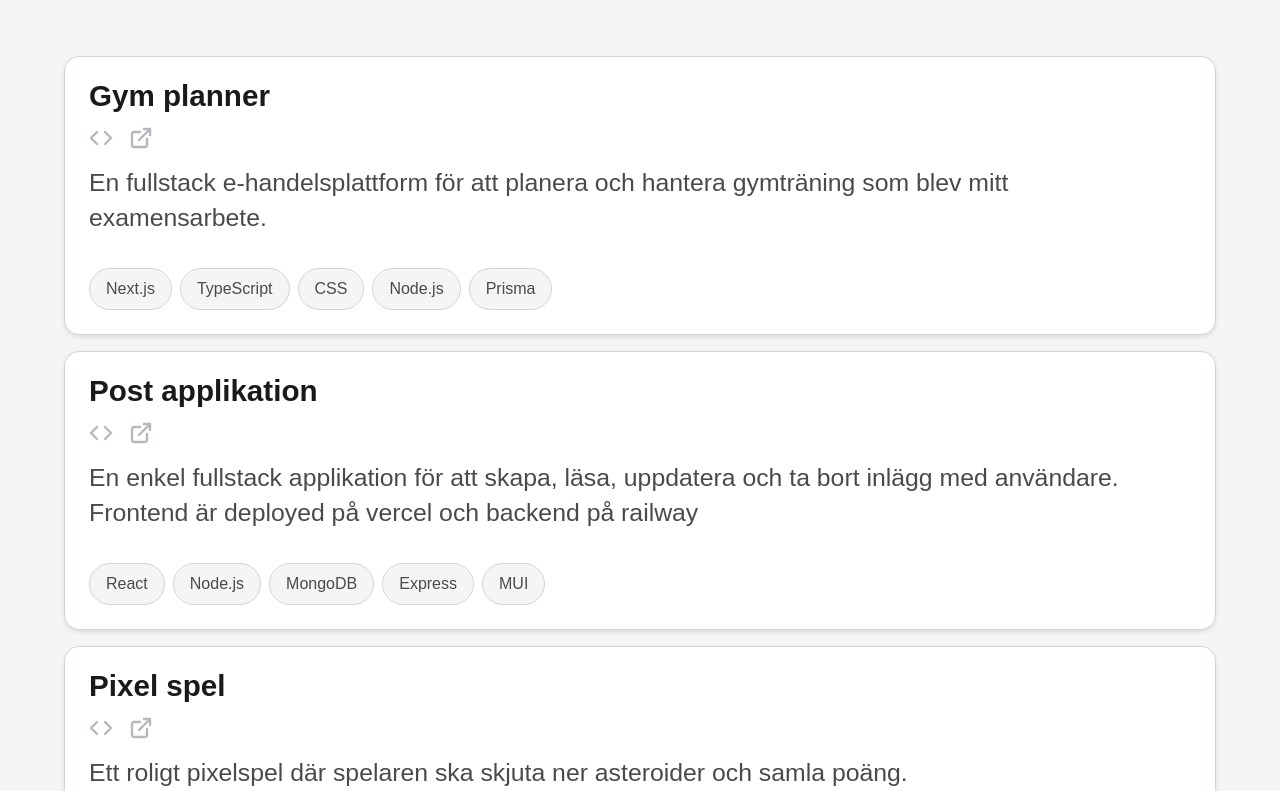
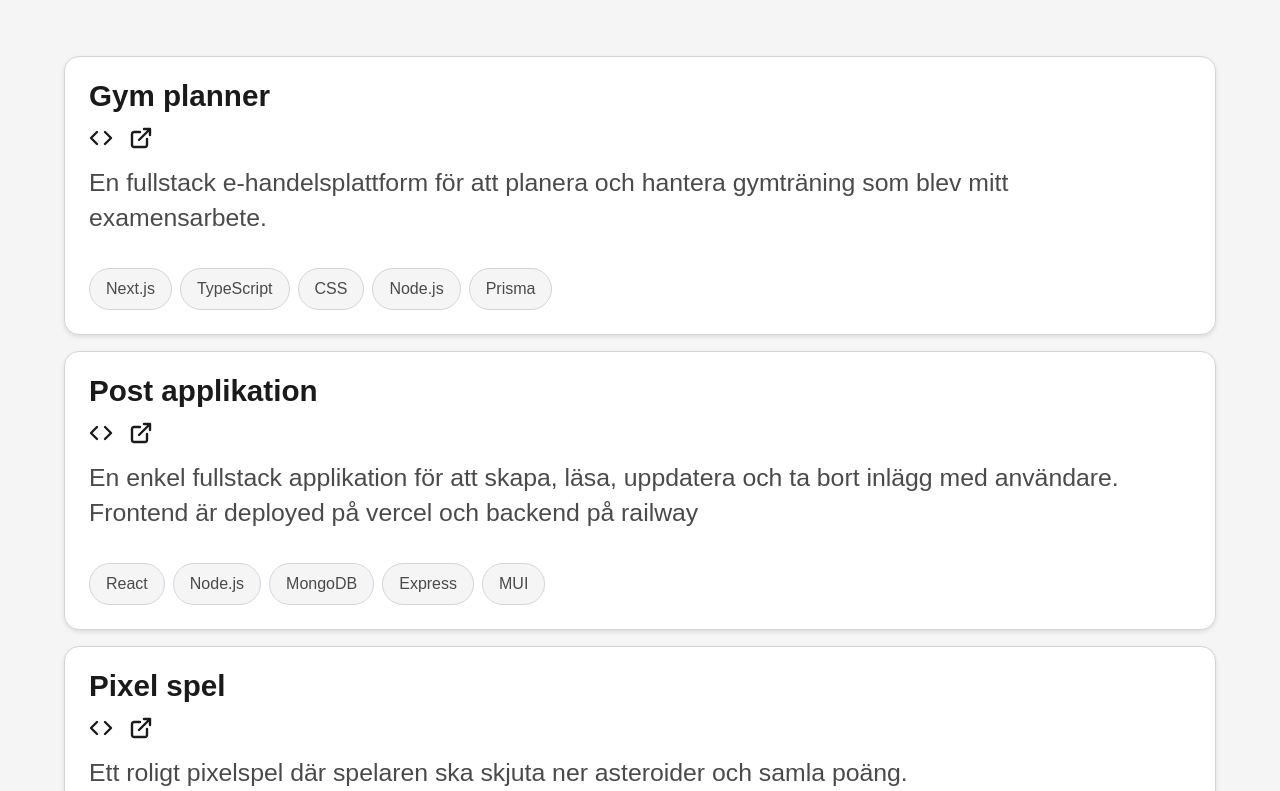
Before and after one commit to Kind606/portfolio-kevin, a Next.js app: page / in a window 1280 px wide. Shown: the part 1729-2520 px from the top of the page. Built offline with nearby package versions, Linux system fonts and the light colour scheme.

Commit message:
Refactor footer component to use ExternalLink icon and update styles; add CodeIcon, MoonIcon, and SunIcon components for improved theme toggle functionality

```diff
--- a/src/components/footer/footer.module.css
+++ b/src/components/footer/footer.module.css
@@ -49,6 +49,7 @@
     display: flex;
     gap: 0.5rem;
     line-height: 1;
+    color: var(--text-main);
 
     position: relative;
     width: fit-content;
--- a/src/components/footer/footer.tsx
+++ b/src/components/footer/footer.tsx
@@ -1,7 +1,7 @@
 "use client";
 
-import Image from "next/image";
 import { useLanguage } from "../../contexts/LanguageContext";
+import ExternalLink from "../icons/ExternalLink";
 import TitleHead from "../titleHead/TitleHead";
 import styles from "./footer.module.css";
 
@@ -22,45 +22,25 @@ export default function Footer() {
                 rel="noopener noreferrer"
               >
                 {t.footer.cv}
-                <Image
-                  src="/ExternalLink.svg"
-                  alt="CV"
-                  width={28}
-                  height={28}
-                />
+                <ExternalLink size={28} />
               </a>
             </li>
             <li>
               <a href="mailto:kevin.hellgren@hotmail.com?subject=Portfolio Contact">
                 {t.footer.email}
-                <Image
-                  src="/ExternalLink.svg"
-                  alt="Email"
-                  width={28}
-                  height={28}
-                />
+                <ExternalLink size={28} />
               </a>
             </li>
             <li>
               <a href="https://github.com/Kind606">
                 {t.footer.github}
-                <Image
-                  src="/ExternalLink.svg"
-                  alt="Github"
-                  width={28}
-                  height={28}
-                />
+                <ExternalLink size={28} />
               </a>
             </li>
             <li>
               <a href="https://www.linkedin.com/in/kevin-hellgren-1217212a9">
                 {t.footer.linkedin}
-                <Image
-                  src="/ExternalLink.svg"
-                  alt="LinkedIn"
-                  width={28}
-                  height={28}
-                />
+                <ExternalLink size={28} />
               </a>
             </li>
             <li>
--- /dev/null
+++ b/src/components/icons/CodeIcon.tsx
@@ -0,0 +1,19 @@
+export default function CodeIcon({ size = 24 }: { size?: number }) {
+  return (
+    <svg
+      width={size}
+      height={size}
+      viewBox="0 0 40 40"
+      fill="none"
+      xmlns="http://www.w3.org/2000/svg"
+    >
+      <path
+        d="M26.6668 30L36.6668 20L26.6668 10M13.3335 10L3.3335 20L13.3335 30"
+        stroke="currentColor"
+        strokeWidth="4"
+        strokeLinecap="round"
+        strokeLinejoin="round"
+      />
+    </svg>
+  );
+}
--- /dev/null
+++ b/src/components/icons/ExternalLink.tsx
@@ -0,0 +1,19 @@
+export default function ExternalLink({ size = 24 }: { size?: number }) {
+  return (
+    <svg
+      width={size}
+      height={size}
+      viewBox="0 0 40 40"
+      fill="none"
+      xmlns="http://www.w3.org/2000/svg"
+    >
+      <path
+        d="M30 21.6667V31.6667C30 32.5507 29.6488 33.3986 29.0237 34.0237C28.3986 34.6488 27.5507 35 26.6667 35H8.33333C7.44928 35 6.60143 34.6488 5.97631 34.0237C5.35119 33.3986 5 32.5507 5 31.6667V13.3333C5 12.4493 5.35119 11.6014 5.97631 10.9763C6.60143 10.3512 7.44928 10 8.33333 10H18.3333M25 5H35M35 5V15M35 5L16.6667 23.3333"
+        stroke="currentColor"
+        strokeWidth="4"
+        strokeLinecap="round"
+        strokeLinejoin="round"
+      />
+    </svg>
+  );
+}
--- /dev/null
+++ b/src/components/icons/MoonIcon.tsx
@@ -0,0 +1,17 @@
+export default function MoonIcon({ size = 24 }: { size?: number }) {
+  return (
+    <svg
+      xmlns="http://www.w3.org/2000/svg"
+      width={size}
+      height={size}
+      viewBox="0 0 24 24"
+      fill="none"
+      stroke="currentColor"
+      strokeWidth="2"
+      strokeLinecap="round"
+      strokeLinejoin="round"
+    >
+      <path d="M21 12.79A9 9 0 1 1 11.21 3 7 7 0 0 0 21 12.79z" />
+    </svg>
+  );
+}
--- /dev/null
+++ b/src/components/icons/SunIcon.tsx
@@ -0,0 +1,25 @@
+export default function SunIcon({ size = 24 }: { size?: number }) {
+  return (
+    <svg
+      xmlns="http://www.w3.org/2000/svg"
+      width={size}
+      height={size}
+      viewBox="0 0 24 24"
+      fill="none"
+      stroke="currentColor"
+      strokeWidth="2"
+      strokeLinecap="round"
+      strokeLinejoin="round"
+    >
+      <circle cx="12" cy="12" r="5" />
+      <line x1="12" y1="1" x2="12" y2="3" />
+      <line x1="12" y1="21" x2="12" y2="23" />
+      <line x1="4.22" y1="4.22" x2="5.64" y2="5.64" />
+      <line x1="18.36" y1="18.36" x2="19.78" y2="19.78" />
+      <line x1="1" y1="12" x2="3" y2="12" />
+      <line x1="21" y1="12" x2="23" y2="12" />
+      <line x1="4.22" y1="19.78" x2="5.64" y2="18.36" />
+      <line x1="18.36" y1="5.64" x2="19.78" y2="4.22" />
+    </svg>
+  );
+}
--- a/src/components/languageToggle/languageToggle.module.css
+++ b/src/components/languageToggle/languageToggle.module.css
@@ -9,6 +9,7 @@
   border: 2px solid var(--border-card);
   border-radius: 50%;
   font-size: 1rem;
+  font-weight: bold;
   color: var(--text-main);
   cursor: pointer;
   transition: all 0.3s ease;
--- a/src/components/projectsSection/projectCard/projectCard.module.css
+++ b/src/components/projectsSection/projectCard/projectCard.module.css
@@ -44,6 +44,7 @@
   gap: 1rem;
 
   & a {
+    color: var(--text-main);
     transition: opacity 0.3s;
 
     &:hover {
--- a/src/components/projectsSection/projectCard/projectCard.tsx
+++ b/src/components/projectsSection/projectCard/projectCard.tsx
@@ -1,7 +1,8 @@
-import Image from "next/image";
 import CompetencieCard, {
   CompetencieCardProps,
 } from "../../competenciesCard/competencieCard";
+import CodeIcon from "../../icons/CodeIcon";
+import ExternalLink from "../../icons/ExternalLink";
 import styles from "./projectCard.module.css";
 export type ProjectCardProps = {
   id: number;
@@ -23,16 +24,21 @@ export default function ProjectCard({
     <div className={styles.projectCard} tabIndex={0}>
       <h3 className={styles.title}>{title}</h3>
       <div className={styles.links}>
-        <a href={githubLink} target="_blank" rel="noopener noreferrer">
-          <Image src="/Code.svg" alt="GitHub Link" width={24} height={24} />
+        <a
+          href={githubLink}
+          target="_blank"
+          rel="noopener noreferrer"
+          aria-label="View source code on GitHub"
+        >
+          <CodeIcon size={24} />
         </a>
-        <a href={previewLink} target="_blank" rel="noopener noreferrer">
-          <Image
-            src="/ExternalLink.svg"
-            alt="Live Preview Link"
-            width={24}
-            height={24}
-          />
+        <a
+          href={previewLink}
+          target="_blank"
+          rel="noopener noreferrer"
+          aria-label="View live preview"
+        >
+          <ExternalLink size={24} />
         </a>
       </div>
       <p>{description}</p>
--- a/src/components/themeToggle/themeToggle.tsx
+++ b/src/components/themeToggle/themeToggle.tsx
@@ -1,5 +1,7 @@
 "use client";
 
+import MoonIcon from "../icons/MoonIcon";
+import SunIcon from "../icons/SunIcon";
 import styles from "./themeToggle.module.css";
 import useTheme from "./themeToggleHook";
 
@@ -12,43 +14,7 @@ export default function ThemeToggle() {
       className={styles.toggle}
       aria-label="Toggle theme"
     >
-      {theme === "dark" ? (
-        <svg
-          xmlns="http://www.w3.org/2000/svg"
-          width="24"
-          height="24"
-          viewBox="0 0 24 24"
-          fill="none"
-          stroke="currentColor"
-          strokeWidth="2"
-          strokeLinecap="round"
-          strokeLinejoin="round"
-        >
-          <circle cx="12" cy="12" r="5" />
-          <line x1="12" y1="1" x2="12" y2="3" />
-          <line x1="12" y1="21" x2="12" y2="23" />
-          <line x1="4.22" y1="4.22" x2="5.64" y2="5.64" />
-          <line x1="18.36" y1="18.36" x2="19.78" y2="19.78" />
-          <line x1="1" y1="12" x2="3" y2="12" />
-          <line x1="21" y1="12" x2="23" y2="12" />
-          <line x1="4.22" y1="19.78" x2="5.64" y2="18.36" />
-          <line x1="18.36" y1="5.64" x2="19.78" y2="4.22" />
-        </svg>
-      ) : (
-        <svg
-          xmlns="http://www.w3.org/2000/svg"
-          width="24"
-          height="24"
-          viewBox="0 0 24 24"
-          fill="none"
-          stroke="currentColor"
-          strokeWidth="2"
-          strokeLinecap="round"
-          strokeLinejoin="round"
-        >
-          <path d="M21 12.79A9 9 0 1 1 11.21 3 7 7 0 0 0 21 12.79z" />
-        </svg>
-      )}
+      {theme === "dark" ? <SunIcon size={24} /> : <MoonIcon size={24} />}
     </button>
   );
 }
```
Also changed, not shown: public/Code.svg (deleted), public/ExternalLink.svg (deleted).
